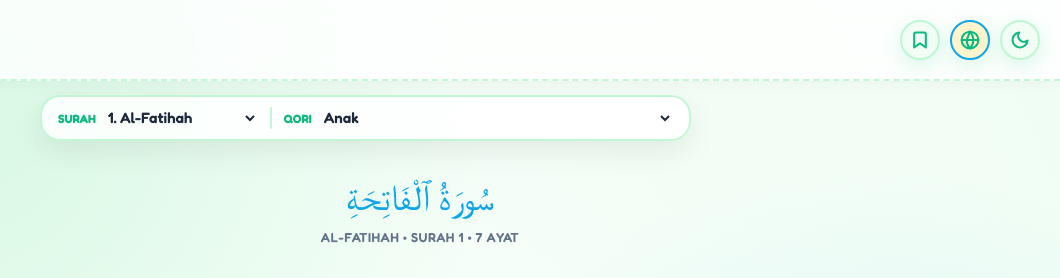
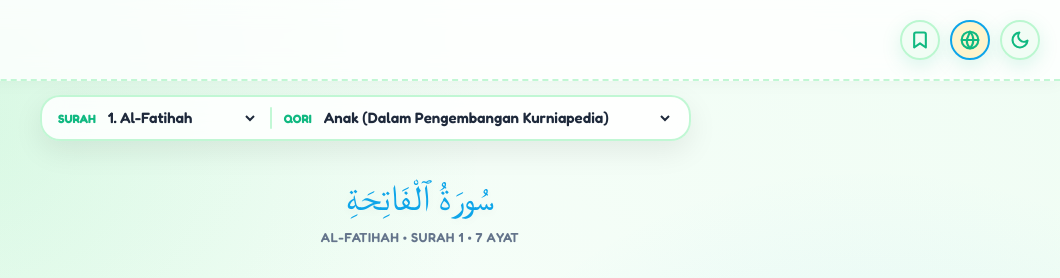
Before and after one commit to Cloudzira/talqin, a plain HTML site: page index.html in a window 1280 px wide. Shown: the top 278 px of the page, 220-1280 px from the left. Drawn offline with Linux system fonts and the light colour scheme; no server answers; a web font is replaced by a local one.

Commit message:
Update QARIS array with new entry for Anak

```diff
--- a/index.html
+++ b/index.html
@@ -579,7 +579,7 @@
     const GITHUB_RAW_BASE = "https://raw.githubusercontent.com/Cloudzira/talqin/main/audio-ayat";
 
     const QARIS = [
-      { id: 'github_anak', name: 'Anak', type: 'github' },
+      { id: 'github_anak', name: 'Anak (Dalam Pengembangan Kurniapedia)', type: 'github' },
       { id: 'mishary', name: 'Syaikh Misyari Rasyid Alafasy', type: 'api', baseUrl: 'https://everyayah.com/data/Alafasy_128kbps/' },
       { id: 'husary', name: 'Syaikh Mahmud Khalil Al-Husary', type: 'api', baseUrl: 'https://everyayah.com/data/Husary_128kbps/' },
       { id: 'husary_muallim', name: 'Syaikh Al-Husary (Muallim - pelan, untuk belajar)', type: 'api', baseUrl: 'https://everyayah.com/data/Husary_Muallim_128kbps/' },
```
